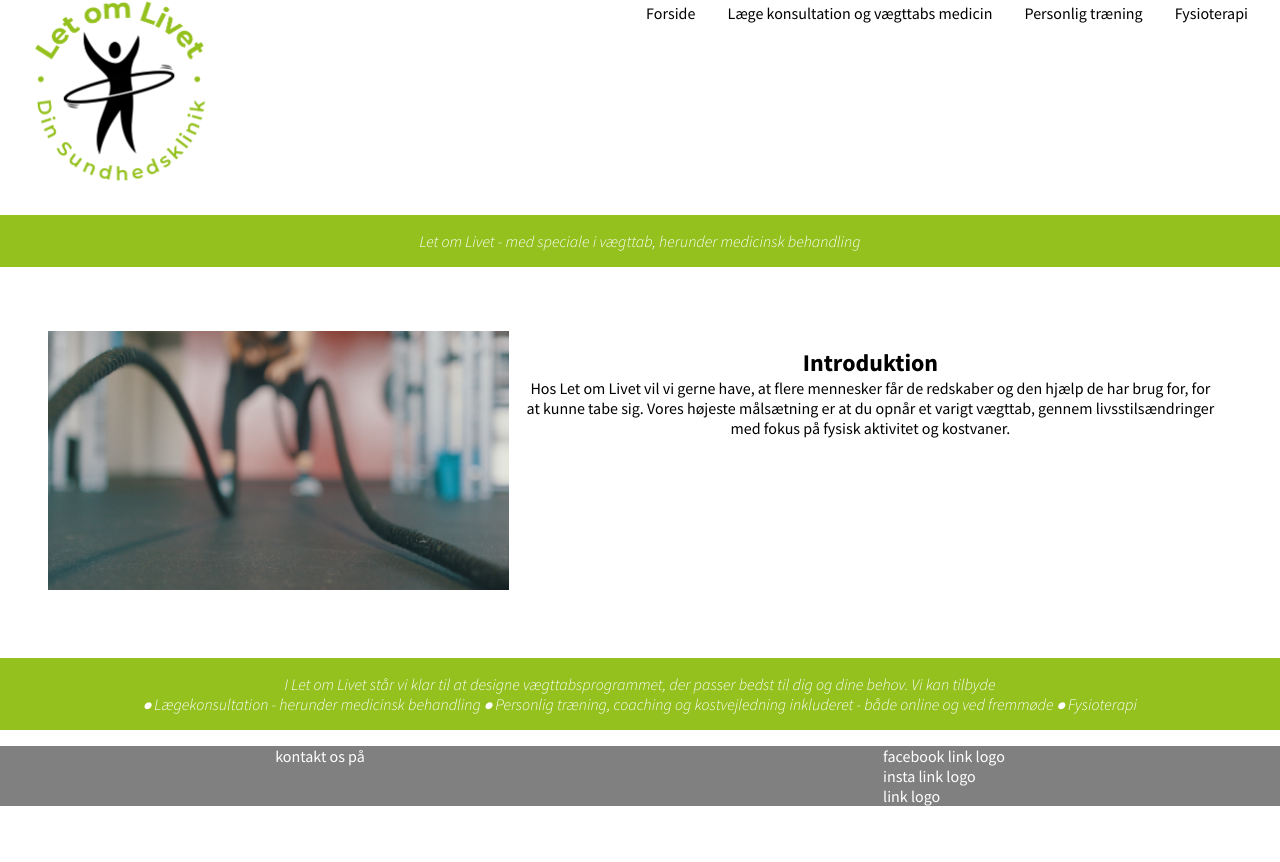
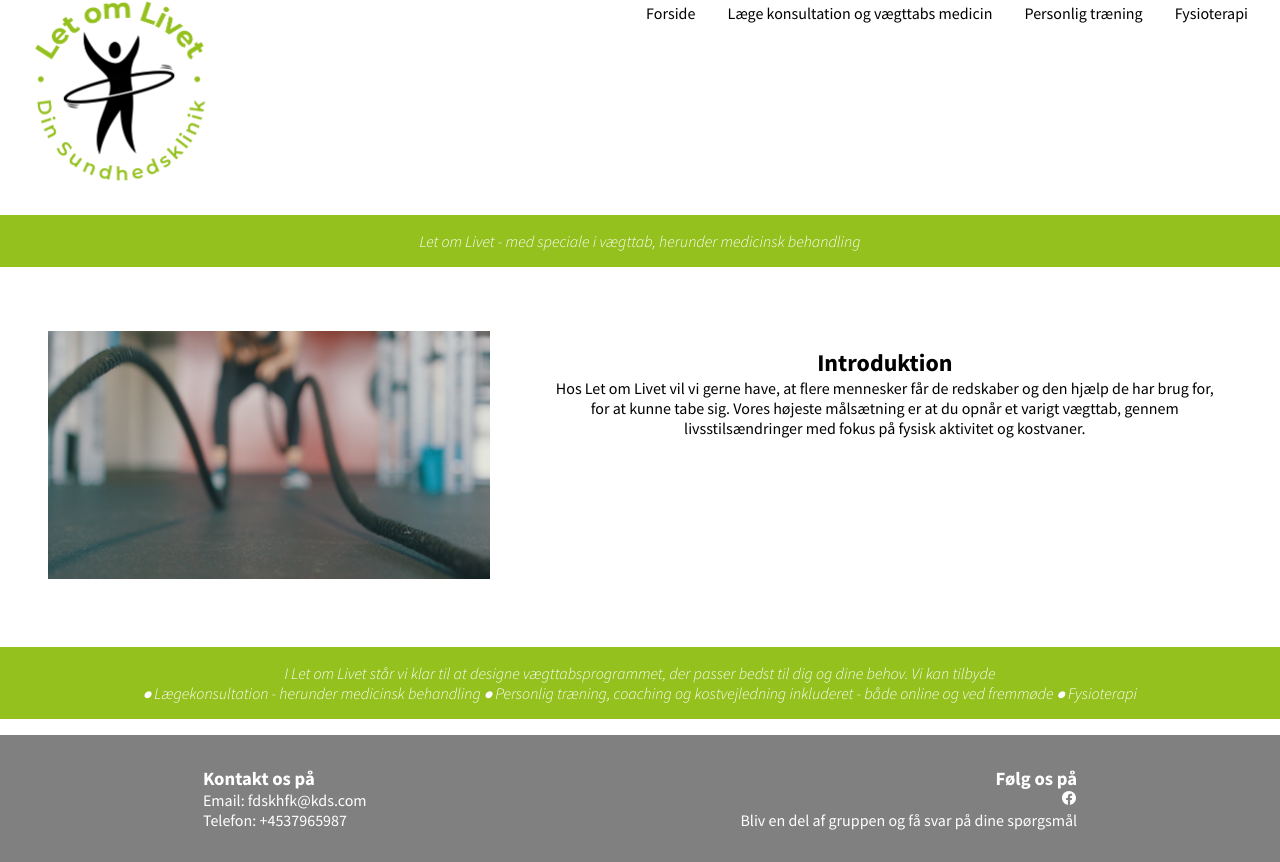
Before and after one commit to AstridWest/letomlivet, a React (Create React App) app: page / in a window 1280 px wide. Shown: the part 269-1131 px from the top of the page. Before the commit the page ends 1075 px from the top, so only its background shows below. Built offline with nearby package versions, Linux system fonts and the light colour scheme.

Commit message:
vægttabs siden har fået indhold og mandler kun css

```diff
--- a/package.json
+++ b/package.json
@@ -9,6 +9,7 @@
     "@testing-library/user-event": "^13.5.0",
     "react": "^18.2.0",
     "react-dom": "^18.2.0",
+    "react-icons": "^4.7.1",
     "react-router-dom": "^6.6.1",
     "react-scripts": "5.0.1",
     "styled-components": "^5.3.6",
--- a/src/App.js
+++ b/src/App.js
@@ -1,6 +1,5 @@
 import { Routes, Route } from 'react-router-dom';
 import Home from "./views/Home";
-import Coaching from "./views/Coaching";
 import Fysioterapi from "./views/Fysioterapi";
 import Træning from "./views/Træning";
 import Vægttab from "./views/Vægttab";
@@ -13,7 +12,6 @@ function App() {
       <Header />
         <Routes>
           <Route path="/" element={<Home />} />
-          <Route path="/coaching" element={<Coaching />} />
           <Route path="/fysioterapi" element={<Fysioterapi />} />
           <Route path="/træning" element={<Træning />} />
           <Route path="/vægttab" element={<Vægttab />} />
--- a/src/components/Footer.js
+++ b/src/components/Footer.js
@@ -1,24 +1,45 @@
 /** @jsxImportSource @emotion/react */
 import { css } from '@emotion/react';
+import { IoLogoFacebook } from 'react-icons/io5';
 
 const Footer = () => {
 
     const style = css`
         background-color: grey;
         color: white;
-        padding: 0 1em;
+        padding: 2em 1em;
         display: flex;
         justify-content: space-around;
+
+        & .contact{
+
+        }
+
+        & .socials{
+            text-align: end;
+
+            & a {
+                color: white;
+            }
+        }
     `
 
     return (
         <footer css={style}>
-            <p>kontakt os på</p>
+            <div className='contact'>
+                <h3>Kontakt os på</h3>
+                <p>Email: fdskhfk@kds.com</p>
+                <p>Telefon: +4537965987</p>
+            </div>
+            <div className='socials'>
+                <h3>Følg os på</h3>
+                <div>
+                    <a href="https://www.facebook.com/profile.php?id=100089497236822" target="_blank" rel="noreferrer noopener" className='facebookicon'>
+                        <IoLogoFacebook />
+                    </a>
+                </div>
 
-            <div>
-                <p>facebook link logo</p>
-                <p>insta link logo</p>
-                <p>link logo</p>
+                <a href="https://www.facebook.com/groups/490514576341747" target="_blank" rel="noreferrer noopener">Bliv en del af gruppen og få svar på dine spørgsmål</a>
             </div>
         </footer>
      );
--- a/src/components/Moreinfo.js
+++ /dev/null
@@ -1,22 +0,0 @@
-/** @jsxImportSource @emotion/react */
-import { css } from '@emotion/react';
-
-const Moreinfo = ({title, text}) => {
-
-    const style = css`
-        text-align: center;
-        background-color: rgba(255, 255, 255, 0.70);
-        width:50%;
-        margin: 0 auto;
-        padding: 4em;
-    `
-
-    return (
-        <section css={style}>
-            <h1>{title}</h1>
-            <p>{text}</p>
-        </section>
-     );
-}
-
-export default Moreinfo;
--- a/src/components/Navigation.js
+++ b/src/components/Navigation.js
@@ -39,7 +39,7 @@ const Navigation = () => {
                 <Link to="/"><li>Forside</li></Link>
                 <Link to="/vægttab"><li>Læge konsultation og vægttabs medicin</li></Link>
                 <Link to="/træning"><li>Personlig træning</li></Link>
-                <Link to="/coaching"><li>Fysioterapi</li></Link>
+                <Link to="/Fysioterapi"><li>Fysioterapi</li></Link>
             </ul>
         </nav>
      );
--- a/src/views/Coaching.js
+++ /dev/null
@@ -1,20 +0,0 @@
-/** @jsxImportSource @emotion/react */
-import { css } from '@emotion/react';
-
-import Moreinfo from "../components/Moreinfo";
-
-const Coaching = () => {
-    const style = css`
-        background-image: url("https://source.unsplash.com/random/?Fitness/");
-        background-size: cover;
-        padding: 5em 0;
-    `
-
-    return (
-        <div css={style}>
-            <Moreinfo title="Kostvejledning og coaching" text="en tekst om et eller andet" />
-        </div>
-     );
-}
-
-export default Coaching;
--- a/src/views/Fysioterapi.js
+++ b/src/views/Fysioterapi.js
@@ -1,18 +1,14 @@
 /** @jsxImportSource @emotion/react */
 import { css } from '@emotion/react';
 
-import Moreinfo from "../components/Moreinfo";
-
 const Fysioterapi = () => {
     const style = css`
-        background-image: url("https://source.unsplash.com/random/?Fitness/");
-        background-size: cover;
-        padding: 5em 0;
+
     `
 
     return (
         <div css={style}>
-            <Moreinfo title="Fysioterapi" text="en tekst om et eller andet" />
+
         </div>
      );
 }
--- a/src/views/Home.js
+++ b/src/views/Home.js
@@ -21,6 +21,7 @@ const Home = () => {
         & .intro {
             padding: 3em;
             display: flex;
+            gap: 3em;
 
             & .introimage {
                 flex: 2;
@@ -40,6 +41,7 @@ const Home = () => {
             <Divider text="Let om Livet - med speciale i vægttab, herunder medicinsk behandling" />
 
             <section className='intro'>
+
                 <div className='introimage'>
                     <img src="../placeholderimg.jpg" alt="Menneskerne bag let om livet" />
                 </div>
--- a/src/views/Træning.js
+++ b/src/views/Træning.js
@@ -1,18 +1,15 @@
 /** @jsxImportSource @emotion/react */
 import { css } from '@emotion/react';
 
-import Moreinfo from "../components/Moreinfo";
 
 const Træning = () => {
     const style = css`
-        background-image: url("https://source.unsplash.com/random/?Fitness/");
-        background-size: cover;
-        padding: 5em 0;
+
     `
 
     return (
         <div css={style}>
-            <Moreinfo title="Personlig træning" text="en tekst om et eller andet" />
+
         </div>
      );
 }
--- a/src/views/Vægttab.js
+++ b/src/views/Vægttab.js
@@ -1,18 +1,54 @@
 /** @jsxImportSource @emotion/react */
 import { css } from '@emotion/react';
 
-import Moreinfo from "../components/Moreinfo";
-
 const Vægttab = () => {
     const style = css`
-        background-image: url("https://source.unsplash.com/random/?Fitness/");
-        background-size: cover;
-        padding: 5em 0;
+        border-top: 0.5em solid #95c11f;
     `
 
     return (
         <div css={style}>
-            <Moreinfo title="Vægttab" text="en tekst om et eller andet" />
+
+            <h1>Medicin</h1>
+
+            <div>
+                <p>Ved opstart af et medicinsk forløb hos os, indleder vi med en lægekonsultation. Her afklarer vi om du opfylder rammerne til at modtage den medicinske behandling.</p>
+                <p>Opfylder du følgende kriterier, kan du godkendes til hertil:</p>
+                <ul>
+                    <li>⦁ BMI over 30</li>
+                    <li>⦁ BMI over 27, med vægtrelateret sygdom</li>
+                </ul>
+                <p>Ved lægevurderingen bliver det desuden afklaret om der er kontraindikationer for den medicinske behandling.
+                    Ved kontraindikationer behandler vi ikke med Wegovy - KONTRAINDIKATIONER (Visse helbredstilstande gør dig uegnet til Wegovy behandling. Graviditet. Fertilitetsbehandling. Tidligere betændelse i bugspytskirtlen. Der kan være andre helbredstilstande som udelukker behandlingen, det vil lægen afgøre.)</p>
+                <p>Sådan udregner du BMI:</p>
+                <p>BMI = vægt i kilo / (højde × højde i meter)</p>
+            </div>
+
+            <div>
+                <h4>Wegovy er et kunstigt fremstillet tarmhormon, som kan udløse vægttab ved følgende mekanismer i kroppen:</h4>
+                <ul>
+                    <li>⦁ Hæmning af appetit i hjernen</li>
+                    <li>⦁ Forsinket tømning af mavesækken, så man oplever mæthed hurtigt ved fødeindtag.</li>
+                    <li>⦁ Øget insulineffekt, således at energien bliver ført til musklerne. Her bliver energien brugt fremfor lagret på kroppen som fedt.</li>
+                </ul>
+            </div>
+
+            <div>
+                <h4>På grund af disse virkningsmekanismer, kan medicinen udløse bivrikninger i form af:</h4>
+                <ul>
+                    <li>⦁ Kvalme</li>
+                    <li>⦁ Mavesmerter</li>
+                    <li>⦁ Ændret afføring</li>
+                    <li>⦁ Tendens til hård mave</li>
+                </ul>
+                <p>Bivirkningerne vil aftage efter en kort behandlingsperiode. Der er mulighed at de kommer kortvarigt tilbage ved doseøgning.</p>
+            </div>
+
+            <div>
+                <p>Kliniske studier viser at de patienter der tager wegovy, i gennemsnit taber sig: ca 10% ved 20 uger, ca 16 % ved 12 måneder ca 18% ved 18 måneder. En tredjedel af patienterne taber sig 20% eller mere. Vi gør opmærksom på, at dette er gennemsnitlig data, og at vægttabene er individuelle og meget varrierene.</p>
+                <a href="https://www.novomedlink.com/obesity/products/treatments/wegovy/efficacy-safety/clinical-trial-1-results.html" target="_blank" rel="noreferrer noopener">LÆS MERE HER</a>
+            </div>
+
         </div>
      );
 }
```
Also changed, not shown: 1 other file (tests, documents, lock files or other folders).
